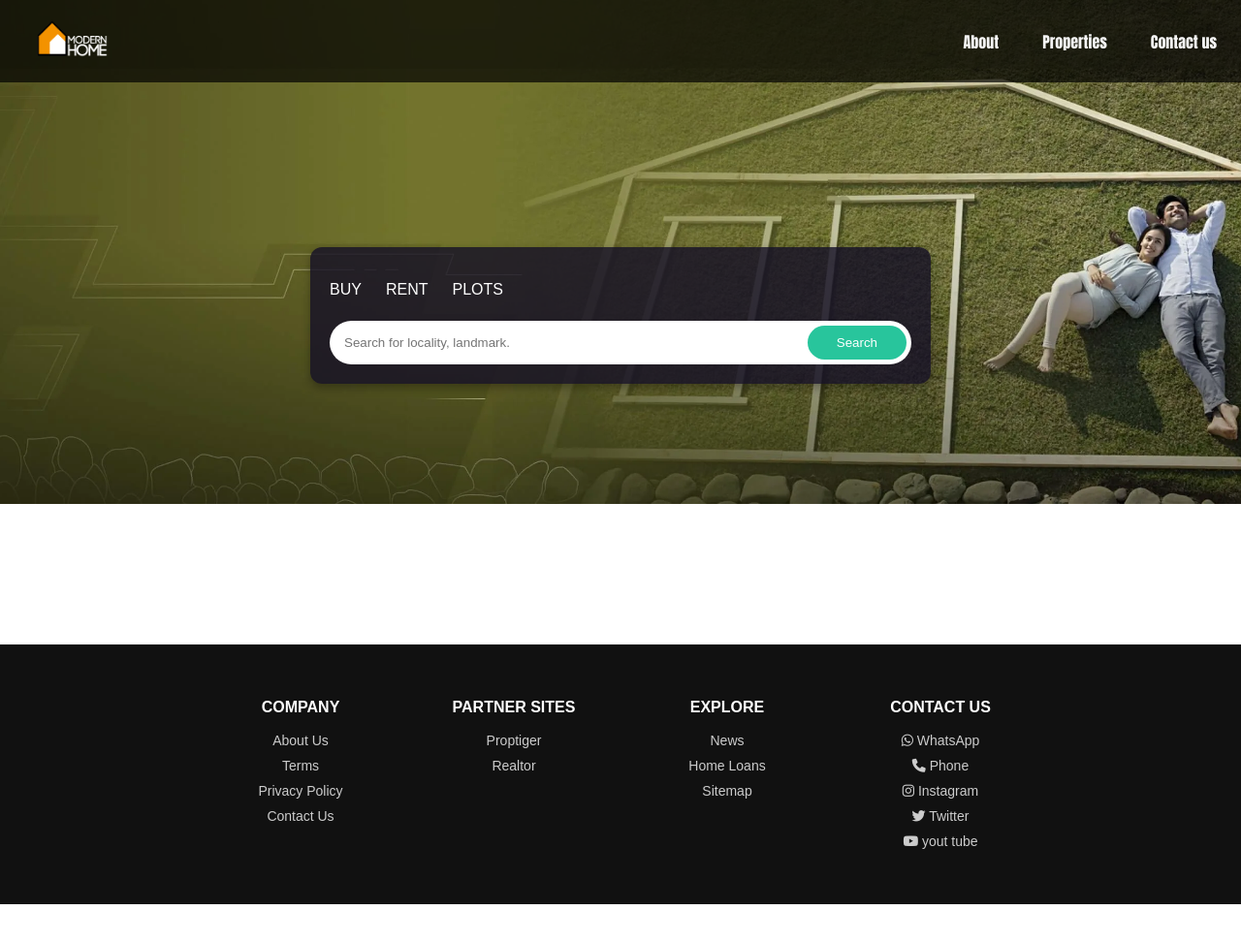
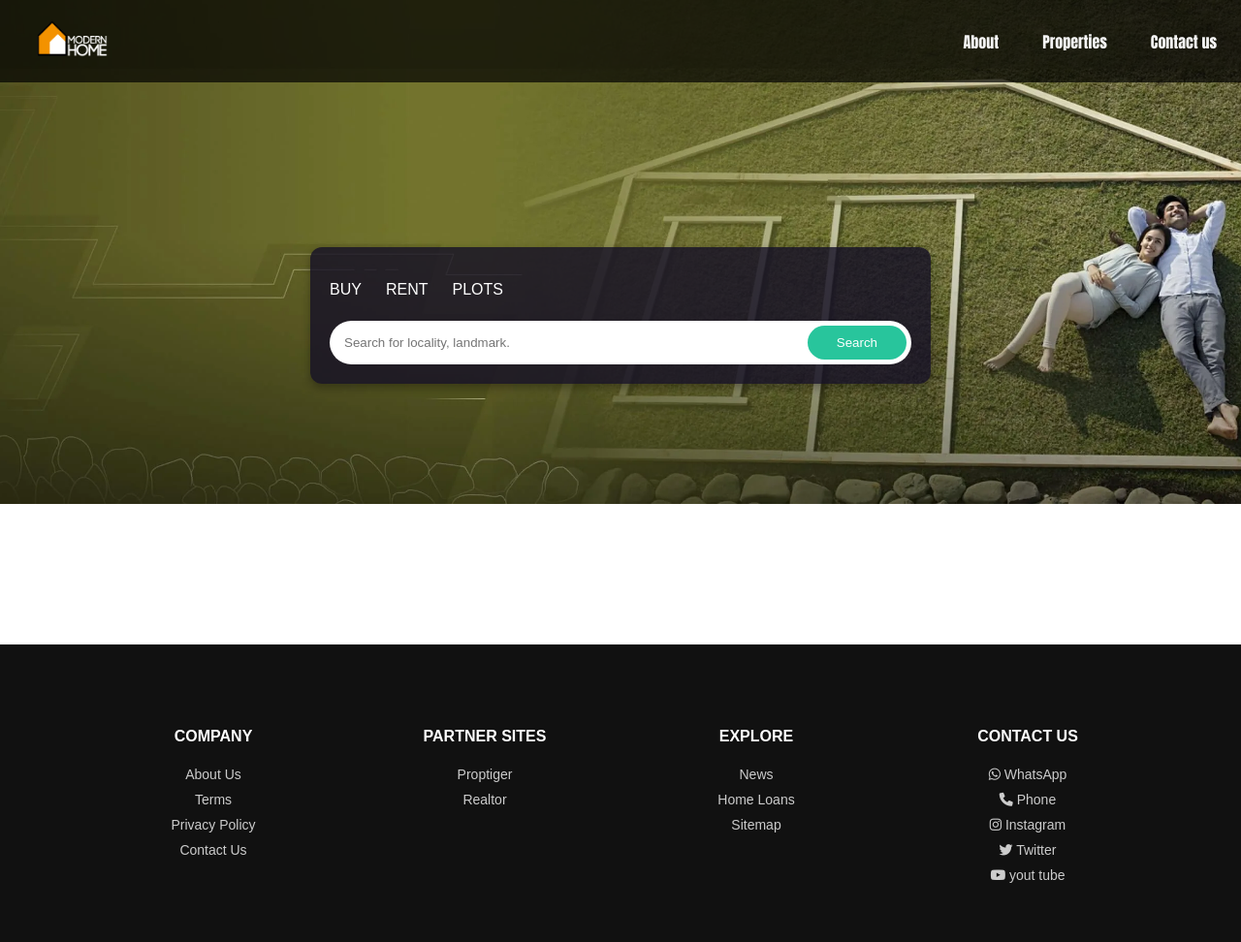
Before and after one commit to AjayValavala/house-rental-system-project, a plain HTML site: page 3-2/index.html in a window 1280 px wide. Shown: the whole page at 97% size. Before the commit the page ends 933 px from the top, so only its background shows below. Drawn offline with Linux system fonts and the light colour scheme.

Commit message:
style1.css

```diff
--- a/3-2/style1.css
+++ b/3-2/style1.css
@@ -21,7 +21,7 @@ body, html {
     position: absolute;
     top: 0;
     left: 0;
-    width: 100%;
+    /*width: 100%;*/
     height: 65%;
     z-index: -1;
     overflow: hidden;
@@ -52,7 +52,7 @@ body, html {
     justify-content: space-between;
     /*border-radius: 10px;*/
     padding: 10px;
-    width: 100%;
+   /* width: 100%;*/
     background-color: rgba(0, 0, 0, 0.7);
     position: relative;
     z-index: 2;
@@ -167,7 +167,7 @@ footer {
     display: flex;
     justify-content: space-around;
     flex-wrap: wrap;
-    width: 100%;
+   /*width: 100%;*/
     margin-top: auto;
 }
 
@@ -175,14 +175,14 @@ footer {
     display: flex;
     justify-content: space-between;
     flex-wrap: wrap;
-    max-width: 1200px;
+    max-width: 100%;
     margin: auto;
 }
 
 .footer-section {
     flex: 1;
     min-width: 200px;
-    margin: 10px;
+    margin: 40px;
     text-align: center;
 }
 
@@ -195,7 +195,7 @@ footer {
 
 .footer-section ul {
     list-style: none;
-    padding: 0;
+    padding: 5px;
 }
 
 .footer-section ul li {
```
